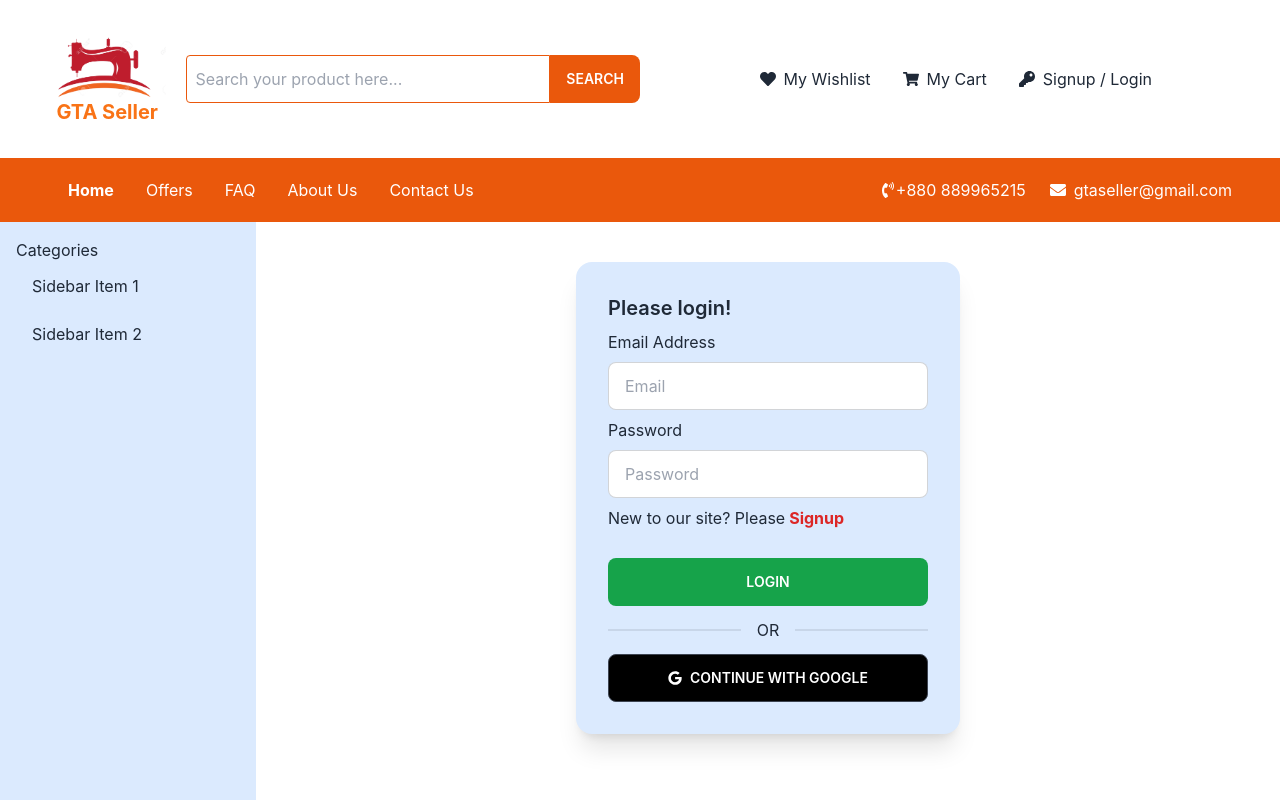
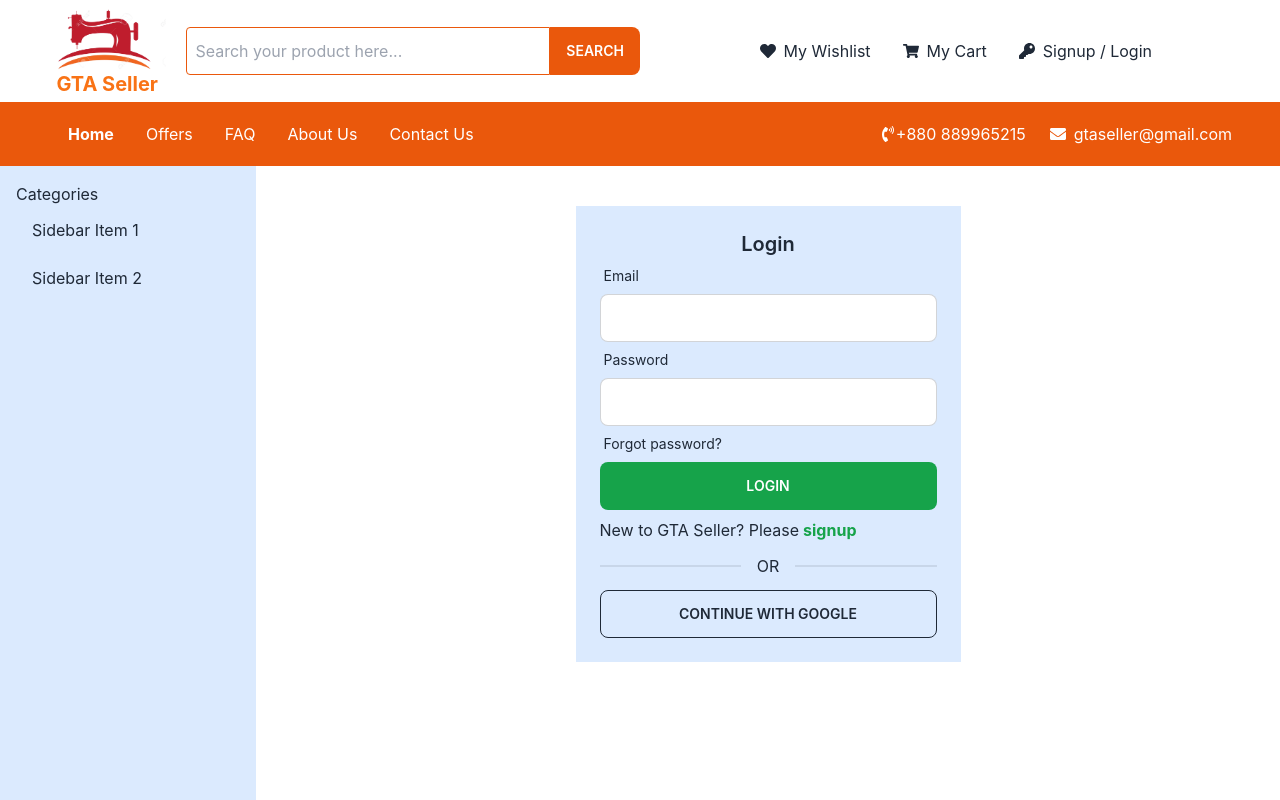
Before and after one commit to Shah-Md-Jihan/germents-accessories-seller-client, a React (Create React App) app: page /login in a window 1280 px wide. Shown: the top 800 px of the page. Built offline with nearby package versions, Linux system fonts and the light colour scheme; no server answers.

Commit message:
email password authentication added

```diff
--- a/package.json
+++ b/package.json
@@ -10,6 +10,8 @@
     "firebase": "^9.15.0",
     "react": "^18.2.0",
     "react-dom": "^18.2.0",
+    "react-hook-form": "^7.41.1",
+    "react-hot-toast": "^2.4.0",
     "react-icons": "^4.7.1",
     "react-router-dom": "^6.6.1",
     "react-scripts": "5.0.1",
--- a/src/App.js
+++ b/src/App.js
@@ -1,11 +1,13 @@
 import { RouterProvider } from "react-router-dom";
 import "./App.css";
 import { router } from "./Routes/Routes";
+import { Toaster } from "react-hot-toast";
 
 function App() {
   return (
     <div className="max-w-[1440px] mx-auto">
       <RouterProvider router={router}></RouterProvider>;
+      <Toaster position="top-right" />
     </div>
   );
 }
--- a/src/Pages/Login.js
+++ b/src/Pages/Login.js
@@ -1,35 +1,101 @@
-import React from "react";
+import { GoogleAuthProvider } from "firebase/auth";
+import React, { useContext, useState } from "react";
+import { useForm } from "react-hook-form";
+import { toast } from "react-hot-toast";
 import { FaGoogle, FaLockOpen } from "react-icons/fa";
-import { Link } from "react-router-dom";
+import { Link, useLocation, useNavigate } from "react-router-dom";
+import { AuthContext } from "../contexts/AuthProvider";
 
 const Login = () => {
+  const location = useLocation();
+  const navigate = useNavigate();
+  const from = location.state?.from?.pathname || "/";
+  const googleProvider = new GoogleAuthProvider();
+  const {
+    register,
+    formState: { errors },
+    handleSubmit,
+  } = useForm();
+
+  const { login, googleLogin } = useContext(AuthContext);
+  const [loginError, setLoginError] = useState("");
+
+  const [loginUserEmail, setLoginUserEmail] = useState("");
+
+  const handleLogin = (data) => {
+    login(data.email, data.password)
+      .then((user) => {
+        setLoginError("");
+        setLoginUserEmail(data.email);
+        navigate(from, { replace: true });
+        toast.success("Login Successful!");
+      })
+      .catch((error) => {
+        setLoginError(error.message);
+      });
+  };
+
+  const handleGoogleLogin = () => {
+    // googleLogin(googleProvider)
+    //   .then((user) => {
+    //     handleLoginAlert();
+    //     navigate(from, { replace: true });
+    //     setLoginError("");
+    //   })
+    //   .catch((error) => console.log(error));
+  };
   return (
-    <div>
-      <div className="card w-96 bg-blue-100 shadow-xl mx-auto mt-10">
-        <div className="card-body">
-          <h2 className="card-title">Please login!</h2>
-          <label>Email Address</label>
-          <input type="email" placeholder="Email" className="input input-bordered w-full" />
-          <label>Password</label>
-          <input type="password" placeholder="Password" className="input input-bordered w-full" />
-          <p>
-            New to our site? Please
-            <Link to={"/signup"}>
-              <span className="font-bold text-red-600 hover:text-green-500 ml-1">Signup</span>
+    <div className="flex justify-center items-center mt-10">
+      <div className="w-[385px] bg-blue-100 p-6">
+        <h1 className="text-xl font-semibold text-center">Login</h1>
+        {loginError && <p className="text-red-600">{loginError}</p>}
+        <form onSubmit={handleSubmit(handleLogin)}>
+          <div className="form-control w-full">
+            <label className="label">
+              <span className="label-text">Email</span>
+            </label>
+            <input type="email" {...register("email", { required: "Email Address is required" })} className="input input-bordered w-full" />
+            {errors.email && (
+              <p className="text-red-600 mt-1" role="alert">
+                {errors.email?.message}
+              </p>
+            )}
+          </div>
+          <div className="form-control w-full">
+            <label className="label">
+              <span className="label-text">Password</span>
+            </label>
+            <input
+              type="password"
+              {...register("password", {
+                required: "Password field is required",
+              })}
+              className="input input-bordered w-full"
+            />
+            {errors.password && (
+              <p role="alert" className="text-red-600 mt-1">
+                {errors.password?.message}
+              </p>
+            )}
+            <label className="label">
+              <span className="label-text">Forgot password?</span>
+            </label>
+          </div>
+          <div className="form-control w-full">
+            <input type="submit" value="LOGIN" className="btn bg-green-600 border-none hover:bg-red-600 w-full" />
+          </div>
+        </form>
+        <div className="flex flex-col w-full border-opacity-50">
+          <p className="mt-2">
+            New to GTA Seller? Please
+            <Link to="/signup" className="ml-1 font-bold text-green-600 hover:text-red-600">
+              signup
             </Link>
           </p>
-          <div className="card-actions">
-            <div className="flex flex-col w-full border-opacity-50">
-              <button className="btn hover:bg-red-600 hover:border-none text-white bg-green-600 border-none w-full mt-5">Login</button>
-              <div className="divider">OR</div>
-              <button className="btn hover:bg-red-600 hover:border-none bg-black w-full">
-                <span className="mr-2">
-                  <FaGoogle />
-                </span>
-                Continue with Google
-              </button>
-            </div>
-          </div>
+          <div className="divider">OR</div>
+          <button onClick={handleGoogleLogin} className="btn btn-outline">
+            CONTINUE WITH GOOGLE
+          </button>
         </div>
       </div>
     </div>
--- a/src/Pages/Signup.js
+++ b/src/Pages/Signup.js
@@ -1,30 +1,93 @@
-import React from "react";
+import React, { useContext } from "react";
+import { useForm } from "react-hook-form";
 import { Link } from "react-router-dom";
+import { AuthContext } from "../contexts/AuthProvider";
 
 const Signup = () => {
+  const { createUser, updateUser } = useContext(AuthContext);
+  const {
+    register,
+    formState: { errors },
+    handleSubmit,
+  } = useForm();
+  const handleSignUp = (info) => {
+    console.log(info);
+    createUser(info.email, info.password)
+      .then((user) => {
+        const userInfo = {
+          displayName: info.name,
+        };
+        updateUser(userInfo)
+          .then(() => {
+            // handleSingUpAlert();
+            // saveUserInDB(info.name, info.email);
+          })
+          .catch((error) => console.error(error));
+      })
+      .catch((error) => console.error(error));
+  };
   return (
-    <div>
-      <div className="card w-96 bg-blue-100 shadow-xl mx-auto mt-10">
-        <div className="card-body">
-          <h2 className="card-title">Please Signup!</h2>
-          <label>Name</label>
-          <input type="text" placeholder="Name" className="input input-bordered w-full" />
-          <label>Email Address</label>
-          <input type="email" placeholder="Email" className="input input-bordered w-full" />
-          <label>Password</label>
-          <input type="password" placeholder="Password" className="input input-bordered w-full" />
-          <p>
-            Already have an account? Please
-            <Link to={"/login"}>
-              <span className="font-bold text-red-600 hover:text-green-500 ml-1">Login</span>
+    <div className="flex justify-center items-center mt-10">
+      <div className="w-[385px] p-6 bg-blue-100 rounded">
+        <h1 className="text-xl font-semibold text-center">Sign Up</h1>
+        <form onSubmit={handleSubmit(handleSignUp)}>
+          <div className="form-control w-full">
+            <label className="label">
+              <span className="label-text">Name</span>
+            </label>
+            <input
+              type="text"
+              {...register("name", {
+                required: "Name is required",
+              })}
+              className="input input-bordered w-full"
+            />
+            {errors.name && (
+              <p className="text-red-600 mt-1" role="alert">
+                {errors.name?.message}
+              </p>
+            )}
+          </div>
+          <div className="form-control w-full">
+            <label className="label">
+              <span className="label-text">Email</span>
+            </label>
+            <input type="email" {...register("email", { required: "Email is required" })} className="input input-bordered w-full" />
+            {errors.email && (
+              <p className="text-red-600 mt-1" role="alert">
+                {errors.email?.message}
+              </p>
+            )}
+          </div>
+          <div className="form-control w-full">
+            <label className="label">
+              <span className="label-text">Password</span>
+            </label>
+            <input
+              type="password"
+              {...register("password", {
+                required: "Password field is required",
+                minLength: { value: 6, message: "Password must be 6 character or longer!" },
+                pattern: { value: /(?=.*[a-z])(?=.*[A-Z])(?=.*[!#$%&?"])(?=.*[0-9])/, message: "Password must be strong!" },
+              })}
+              className="input input-bordered w-full"
+            />
+            {errors.password && (
+              <p className="text-red-600 mt-1" role="alert">
+                {errors.password?.message}
+              </p>
+            )}
+          </div>
+          <p className="mt-1">
+            Already have an account?
+            <Link to="/login" className="text-green-600 font-bold hover:text-red-600 ml-1">
+              Please Login
             </Link>
           </p>
-          <div className="card-actions">
-            <div className="flex flex-col w-full border-opacity-50">
-              <button className="btn hover:bg-red-600 hover:border-none text-white bg-green-600 border-none w-full mt-5">Signup</button>
-            </div>
+          <div className="form-control w-full mt-4">
+            <input type="submit" value="SIGN UP" className="btn btn-accent w-full hover:bg-red-600 hover:text-white border-none" />
           </div>
-        </div>
+        </form>
       </div>
     </div>
   );
--- a/src/shared/NavbarTop.js
+++ b/src/shared/NavbarTop.js
@@ -1,9 +1,19 @@
-import React from "react";
+import React, { useContext } from "react";
 import Logo from "../assets/images/logo/logo.png";
-import { FaEnvelope, FaHeart, FaKey, FaPhoneVolume, FaSearch, FaShoppingCart, FaUserAlt } from "react-icons/fa";
+import { FaAngleDown, FaEnvelope, FaHeart, FaKey, FaPhoneVolume, FaShoppingCart, FaUserAlt } from "react-icons/fa";
 import { Link } from "react-router-dom";
+import { AuthContext } from "../contexts/AuthProvider";
+import { toast } from "react-hot-toast";
 
 const NavbarTop = () => {
+  const { user, logOut } = useContext(AuthContext);
+  const handleLogout = () => {
+    logOut()
+      .then(() => {
+        toast.success("Logout Successful!");
+      })
+      .catch((error) => console.error(error));
+  };
   return (
     <>
       <p className="flex items-center justify-center pt-5 lg:hidden">
@@ -12,7 +22,7 @@ const NavbarTop = () => {
         <FaEnvelope />
         <span className="ml-2">gtaseller@gmail.com</span>
       </p>
-      <div className="grid lg:grid-cols-2 grid-cols-1 lg:px-12 py-8">
+      <div className="grid lg:grid-cols-2 grid-cols-1 lg:px-12 py-1">
         <div className="flex items-center">
           <div className="w-1/4">
             <img src={Logo} className="" alt="logo" />
@@ -40,14 +50,28 @@ const NavbarTop = () => {
             <FaShoppingCart className="mr-2" />
             My Cart
           </p>
-          {/* <p className="flex lg:mr-20 items-center">
-            <FaUserAlt className="mr-2" />
-            User Name
-          </p> */}
-          <p className="flex lg:mr-20 items-center">
-            <FaKey className="mr-2" />
-            <Link to={"/login"}>Signup / Login</Link>
-          </p>
+          {user?.uid ? (
+            <p className="flex lg:mr-20 items-center">
+              <FaUserAlt className="mr-2" />
+
+              <div className="dropdown">
+                <label tabIndex={0} className="flex items-center hover:text-red-600" style={{ cursor: "pointer" }}>
+                  {user?.displayName}
+                  <FaAngleDown />
+                </label>
+                <ul tabIndex={0} className="dropdown-content menu shadow bg-orange-600/75 text-white rounded w-28">
+                  <li>
+                    <span onClick={handleLogout}>Logout</span>
+                  </li>
+                </ul>
+              </div>
+            </p>
+          ) : (
+            <p className="flex lg:mr-20 items-center">
+              <FaKey className="mr-2" />
+              <Link to={"/login"}>Signup / Login</Link>
+            </p>
+          )}
         </div>
       </div>
     </>
```
Also changed, not shown: 1 other file (tests, documents, lock files or other folders).
